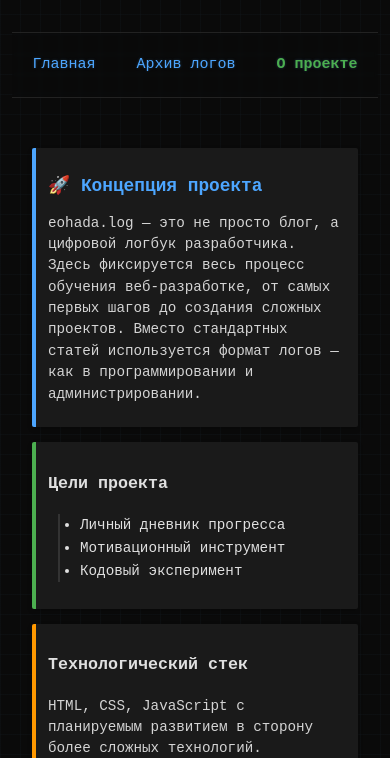
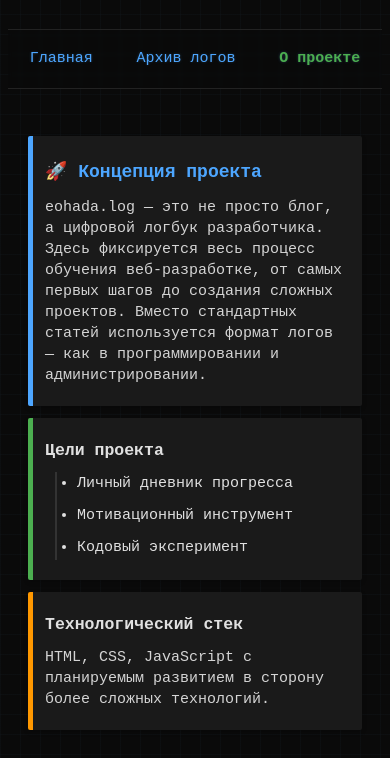
Before and after one commit to eohada/eohada.github.io, a plain HTML site: page about.html in a window 390 px wide. Shown: the part 86-844 px from the top of the page. Drawn offline with Linux system fonts and the light colour scheme.

Commit message:
Adaptive mobile version

```diff
--- a/style.css
+++ b/style.css
@@ -150,49 +150,70 @@ p
 @media screen and (max-width: 768px) {
     body {
         font-size: 15px;
-        padding: 12px;
+        padding: 12px 8px;
     }
 
     nav {
         display: flex;
         justify-content: space-around;
-        padding: 15px 0;
+        padding: 12px 0;
         margin-bottom: 15px;
     }
 
     nav a {
         font-size: 15px;
-        margin: 0 10px;
+        margin: 0;
         padding: 5px 0;
     }
 
     .log-entry {
-        margin: 15px 0;
+        margin: 12px 0;
         padding: 12px;
-        font-size: 0.95em;
+        font-size: 1em;
     }
 
     h1 {
         font-size: 1.5em;
-        margin-bottom: 15px;
+        margin-bottom: 12px;
     }
 
     h2 {
-        font-size: 1.25em;
-        margin: 12px 0;
+        font-size: 1.2em;
+        margin: 10px 0;
+    }
+
+    h3 {
+        font-size: 1.1em;
+        margin: 8px 0;
     }
 
     p {
-        margin: 10px 0;
-        line-height: 1.5;
+        margin: 8px 0;
+        line-height: 1.4;
+        font-size: 1em;
+    }
+
+    ul {
+        padding-left: 20px;
+        margin: 8px 0;
+    }
+
+    li {
+        margin-bottom: 8px;
+        font-size: 1em;
     }
 
     main {
-        padding: 15px;
+        padding: 10px 8px;
     }
 
     footer p {
         font-size: 0.9em;
+        padding: 5px 0;
+    }
+
+    .log-entry.info, .log-entry.warning, .log-entry.success, .log-entry.debug {
+        border-left-width: 5px;
     }
 }
 
```
